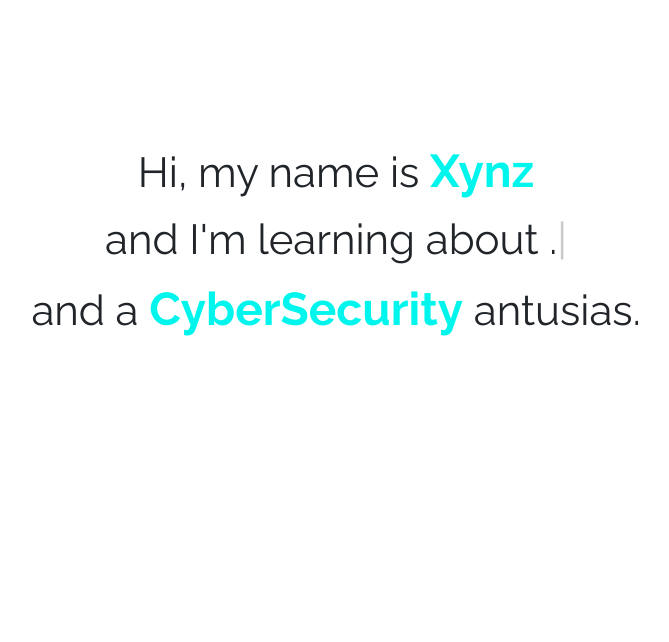
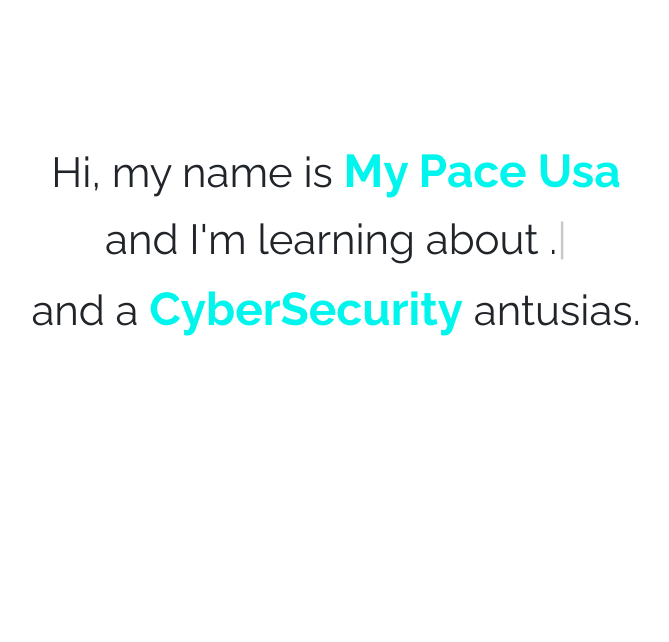
Before and after one commit to ahmadchenwangxuesi/ahmadchenwangxuesi.github.io, a plain HTML site: page index.html in a window 1280 px wide. Shown: the top 642 px of the page, without its empty margins (304-973 px from the left). Drawn offline with Linux system fonts and the light colour scheme; a web font is replaced by a local one.

Commit message:
My Landing Page Pace Usa

```diff
--- a/index.html
+++ b/index.html
@@ -21,7 +21,8 @@
       <div class="container-fluid fill black-font">
       <div id="home" class="container-fluid fill gray-background">
         <h1 class="center text-center">
-          <p>Hi, my name is <strong class="middle-blue-font">Xynz</strong></p>
+          <p>Hi, my name is <strong class="middle-blue-font">My Pace Usa
+</strong></p>
           <p>and I'm learning about <span class="element"></span></p>
           <p>and a <strong class="middle-blue-font">CyberSecurity</strong> antusias.</p>
         </h1>
```
